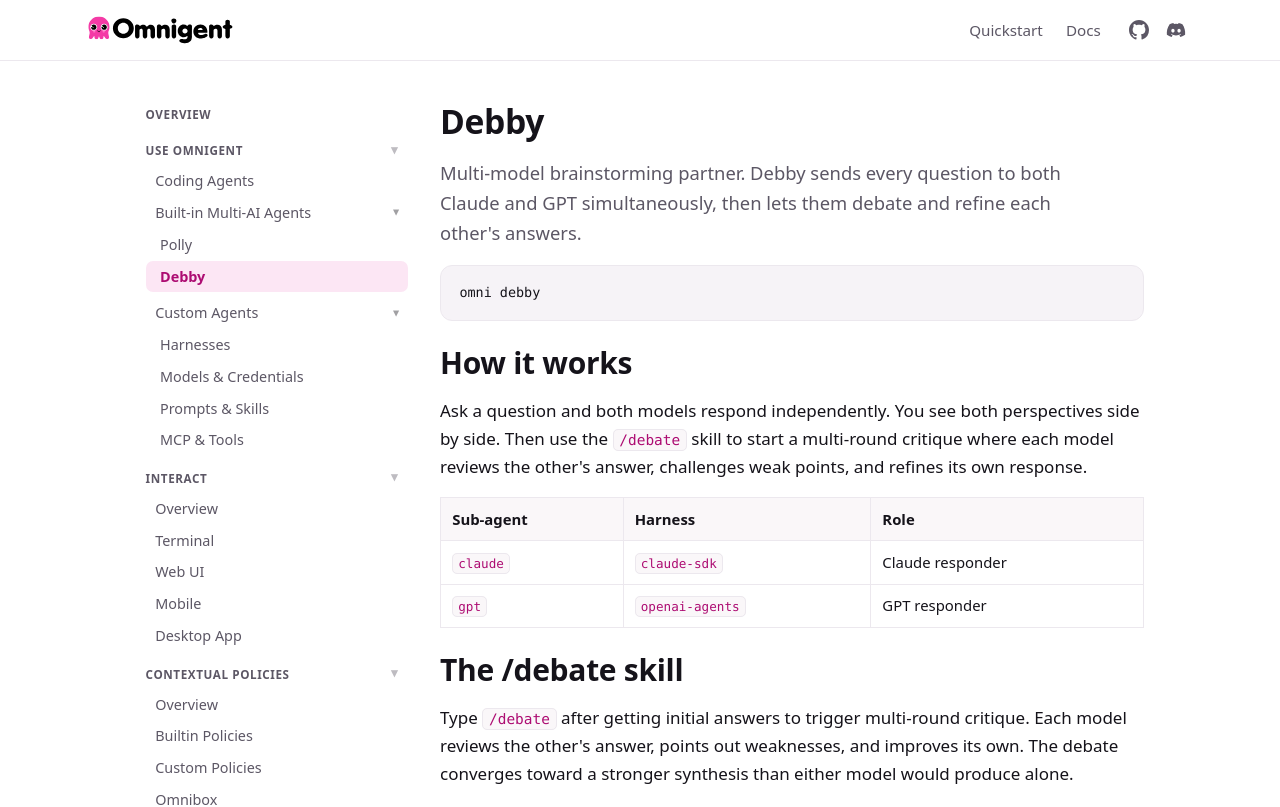
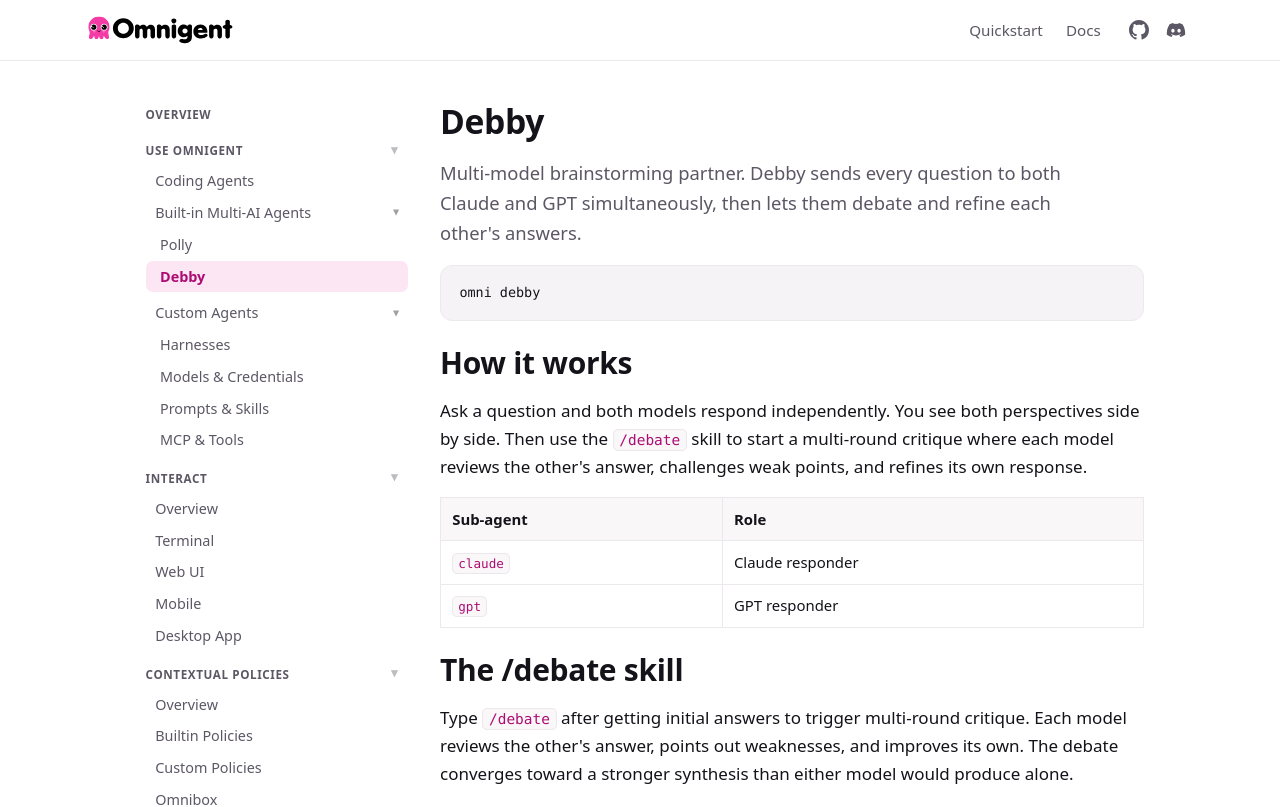
Before and after one commit to omnigent-ai/omnigent-site, a Next.js app: page /docs/use/builtin-agents/debby in a window 1280 px wide. Shown: the top 807 px of the page. Built offline with nearby package versions, Linux system fonts and the light colour scheme.

Commit message:
Drop the Harness column from the Debby sub-agents table
Debby's gpt responder runs on the OpenAI Agents SDK, which isn't one
of the advertised harnesses (Claude / Codex / Pi) — surfacing it on
the docs page is confusing. The table keeps the sub-agent names and
roles.

```diff
--- a/app/docs/use/builtin-agents/debby/page.js
+++ b/app/docs/use/builtin-agents/debby/page.js
@@ -23,11 +23,11 @@ export default function Page() {
 
       <table>
         <thead>
-          <tr><th>Sub-agent</th><th>Harness</th><th>Role</th></tr>
+          <tr><th>Sub-agent</th><th>Role</th></tr>
         </thead>
         <tbody>
-          <tr><td><code>claude</code></td><td><code>claude-sdk</code></td><td>Claude responder</td></tr>
-          <tr><td><code>gpt</code></td><td><code>openai-agents</code></td><td>GPT responder</td></tr>
+          <tr><td><code>claude</code></td><td>Claude responder</td></tr>
+          <tr><td><code>gpt</code></td><td>GPT responder</td></tr>
         </tbody>
       </table>
 
```
